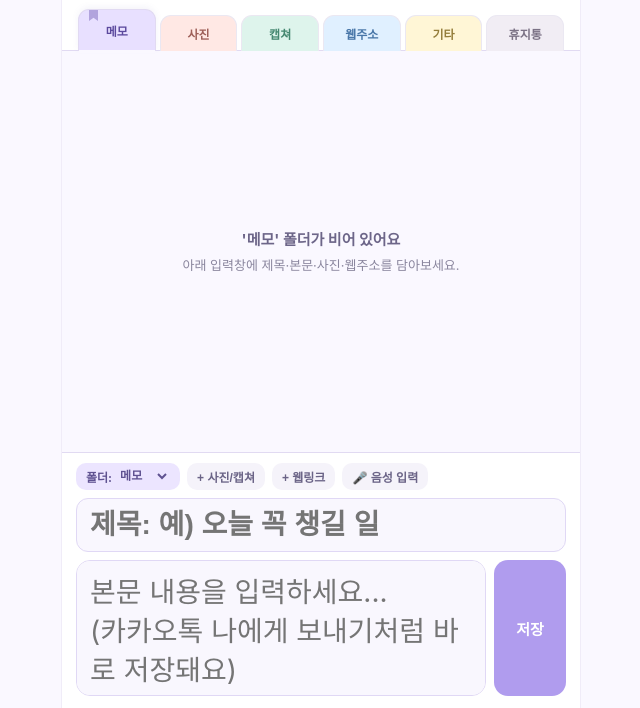
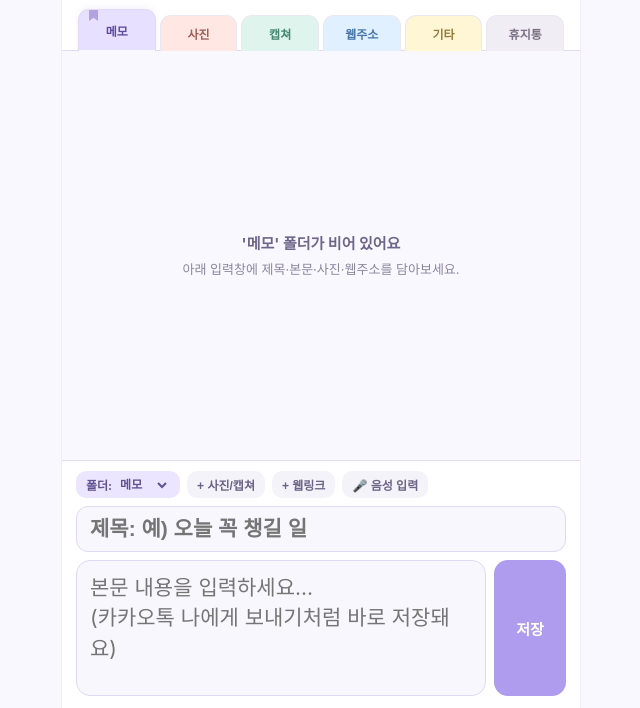
Before and after one commit to sunsubs-ahn/my-life-memo, a plain HTML site: page index.html in a window 1280 px wide. Shown: the part 92-800 px from the top of the page, without its empty margins (319-959 px from the left). Drawn offline with Linux system fonts and the light colour scheme.

Commit message:
Adjust composer input font size to 21px (1.5x) and bump SW cache to v6

```diff
--- a/styles.css
+++ b/styles.css
@@ -831,15 +831,15 @@ html, body {
 
 .composer .title-input {
   height: auto;
-  min-height: 54px;
-  padding: 8px 13px;
-  font-size: 28px;
-  line-height: 1.3;
+  min-height: 46px;
+  padding: 6px 13px;
+  font-size: 21px;
+  line-height: 1.35;
 }
 
 .composer .body-input {
-  font-size: 28px;
-  line-height: 1.4;
+  font-size: 21px;
+  line-height: 1.45;
 }
 
 .edit-modal-body {
--- a/sw.js
+++ b/sw.js
@@ -1,4 +1,4 @@
-const CACHE_NAME = "my-life-memo-v5";
+const CACHE_NAME = "my-life-memo-v6";
 const ASSETS = [
   "./",
   "./index.html",
```
